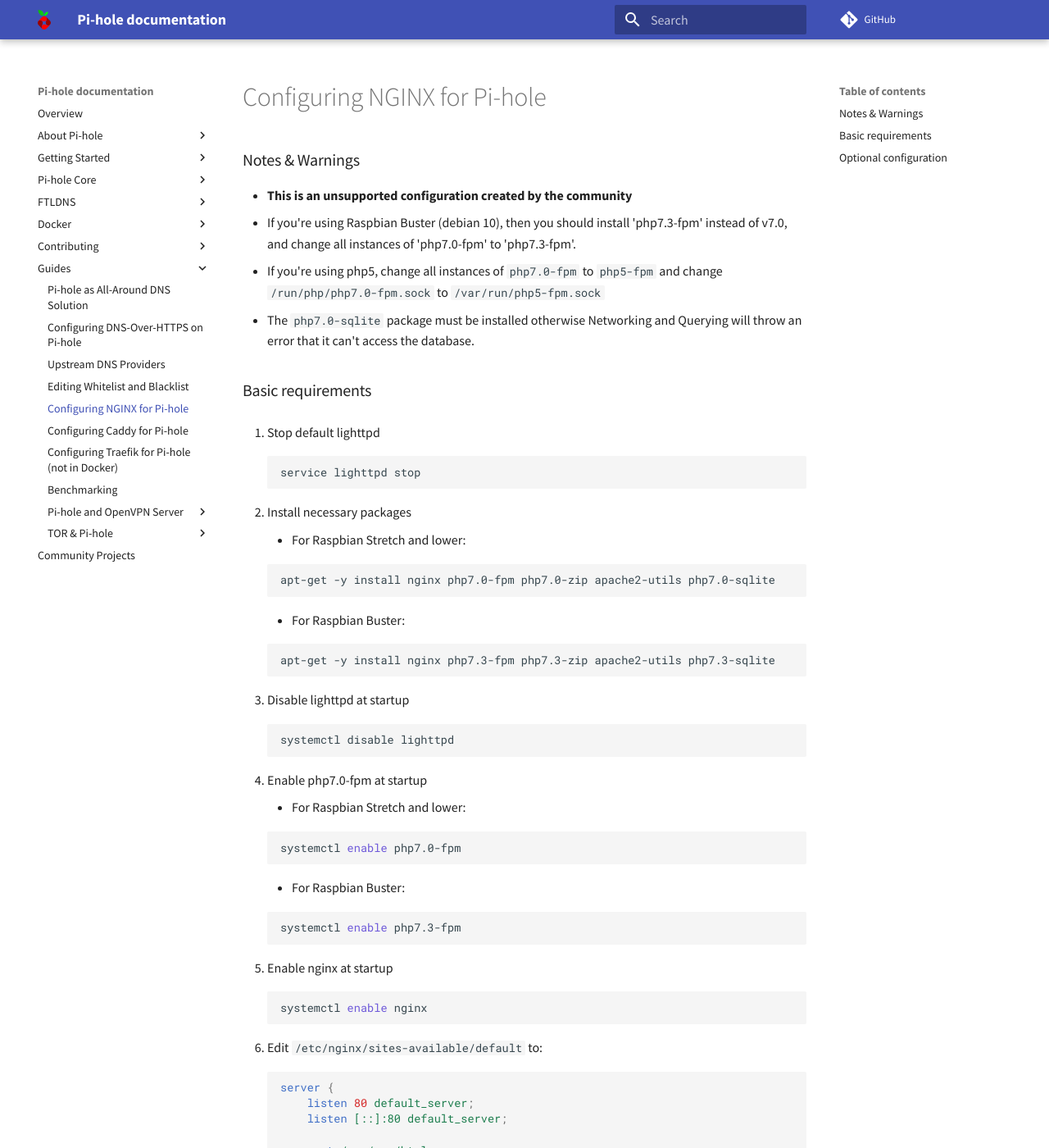
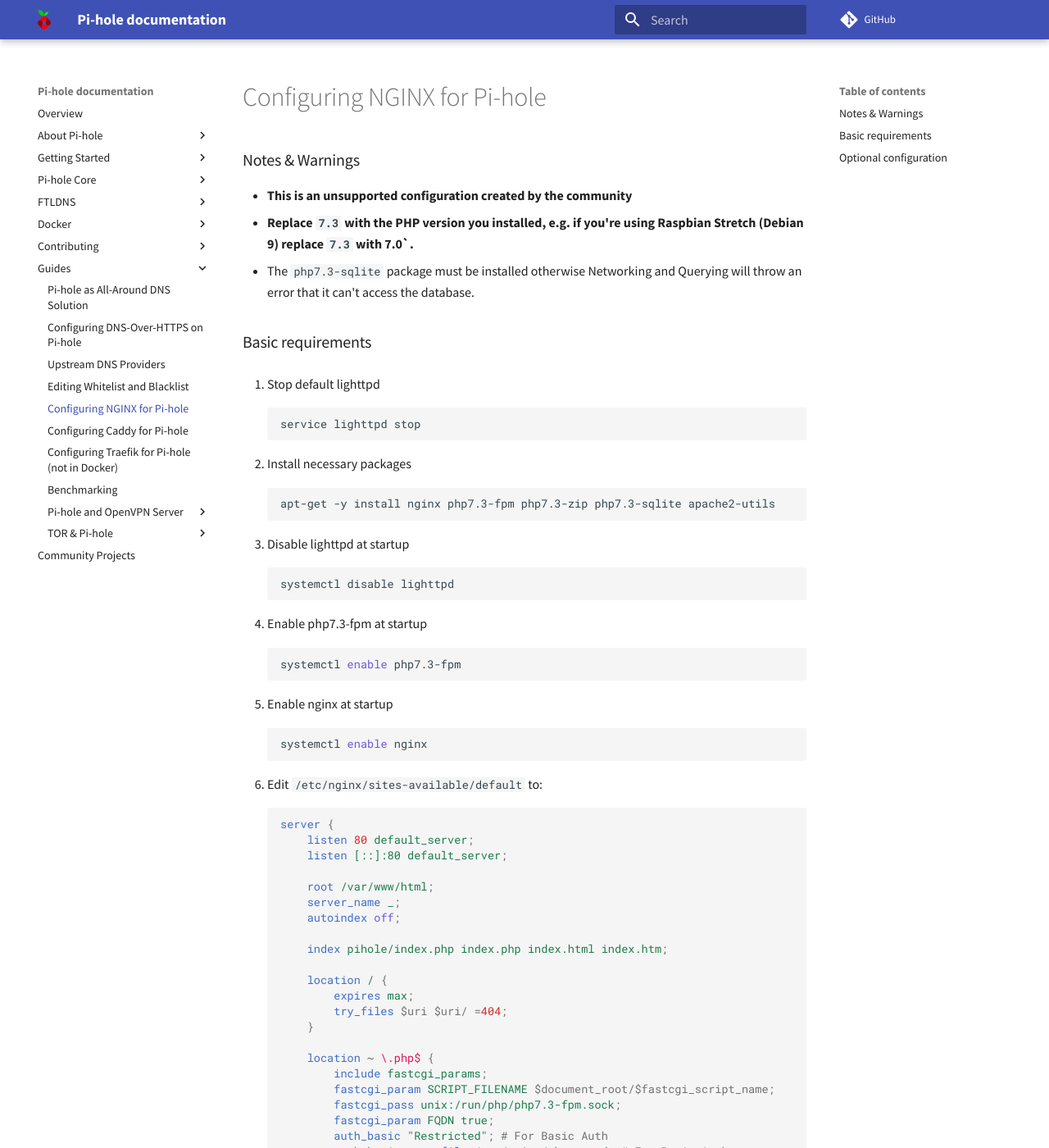
Before and after one commit to pi-hole/docs, an MkDocs documentation site: the page built from docs/guides/nginx-configuration.md, in a window 1280 px wide and 1400 px high. Shown: the whole window at 82% size. Built offline with MkDocs 1.6.1 and Material for MkDocs 9.7.7, drawn with Linux system fonts in a browser that asks for light colours; comment, search, counter and statistics services are not loaded; some of the changed text lies outside the part shown.

Commit message:
Update nginx-configuration.md
Simplify things

````diff
--- a/docs/guides/nginx-configuration.md
+++ b/docs/guides/nginx-configuration.md
@@ -1,9 +1,8 @@
 ### Notes & Warnings
 
 - **This is an unsupported configuration created by the community**
-- If you're using Raspbian Buster (debian 10), then you should install 'php7.3-fpm' instead of v7.0, and change all instances of 'php7.0-fpm' to 'php7.3-fpm'.
-- If you're using php5, change all instances of `php7.0-fpm` to `php5-fpm` and change `/run/php/php7.0-fpm.sock` to `/var/run/php5-fpm.sock`
-- The `php7.0-sqlite` package must be installed otherwise Networking and Querying will throw an error that it can't access the database.
+- **Replace `7.3` with the PHP version you installed, e.g. if you're using Raspbian Stretch (Debian 9) replace `7.3` with 7.0`.**
+- The `php7.3-sqlite` package must be installed otherwise Networking and Querying will throw an error that it can't access the database.
 
 ### Basic requirements
 
@@ -14,16 +13,9 @@
     ```
 
 2. Install necessary packages
-    - For Raspbian Stretch and lower:
 
     ```bash
-    apt-get -y install nginx php7.0-fpm php7.0-zip apache2-utils php7.0-sqlite
-    ```
-
-    - For Raspbian Buster:
-
-    ```bash
-    apt-get -y install nginx php7.3-fpm php7.3-zip apache2-utils php7.3-sqlite
+    apt-get -y install nginx php7.3-fpm php7.3-zip php7.3-sqlite apache2-utils
     ```
 
 3. Disable lighttpd at startup
@@ -32,14 +24,7 @@
     systemctl disable lighttpd
     ```
 
-4. Enable php7.0-fpm at startup
-    - For Raspbian Stretch and lower:
-
-    ```bash
-    systemctl enable php7.0-fpm
-    ```
-
-    - For Raspbian Buster:
+4. Enable php7.3-fpm at startup
 
     ```bash
     systemctl enable php7.3-fpm
@@ -72,7 +57,7 @@
         location ~ \.php$ {
             include fastcgi_params;
             fastcgi_param SCRIPT_FILENAME $document_root/$fastcgi_script_name;
-            fastcgi_pass unix:/run/php/php7.0-fpm.sock;
+            fastcgi_pass unix:/run/php/php7.3-fpm.sock;
             fastcgi_param FQDN true;
             auth_basic "Restricted"; # For Basic Auth
             auth_basic_user_file /etc/nginx/.htpasswd; # For Basic Auth
@@ -115,15 +100,7 @@
     chmod -R 755 /var/www/html
     ```
 
-10. Start php7.0-fpm daemon
-
-    - For Raspbian Stretch and below:
-
-    ```bash
-    service php7.0-fpm start
-    ```
-
-    - For Raspbian Buster:
+10. Start php7.3-fpm daemon
 
     ```bash
     service php7.3-fpm start
````
